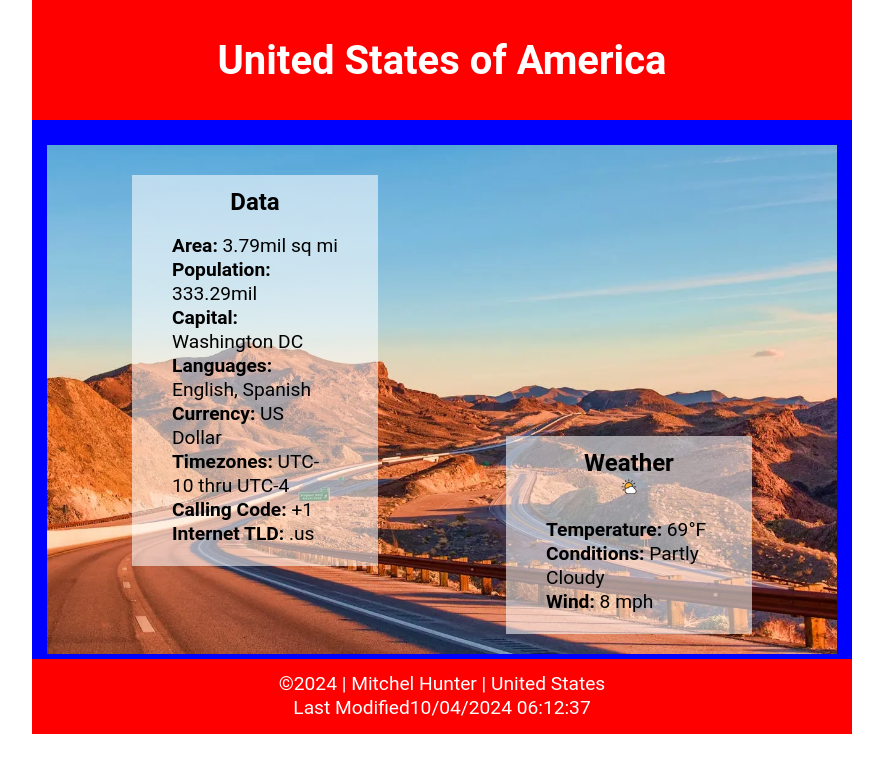
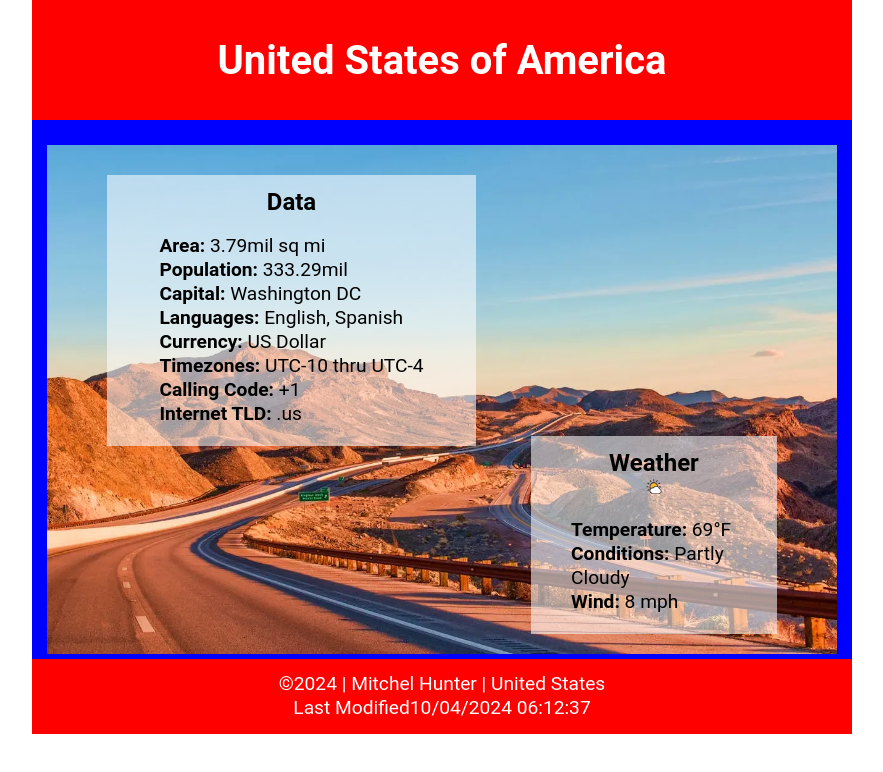
Before and after one commit to utahphotohunter/wdd131, a plain HTML site: page place.html in a window 1280 px wide. Shown: the whole page, without its empty margins (198-1081 px from the left). Drawn offline with Linux system fonts and the light colour scheme.

Commit message:
fixed layout of data and weather articles on large viewports

```diff
--- a/styles/place-large.css
+++ b/styles/place-large.css
@@ -69,7 +69,7 @@ main {
     max-width: 1600px;
 }
 
-@media (min-width: 820px) {
+@media (min-width: 821px) {
 
     /* header */
 
@@ -115,17 +115,18 @@ main {
         align-items: center;
         margin: 0;
         position: absolute;
-        width: 30%;
     }
 
     .data-article {
         top: 175px;
-        left: 100px;
+        left: 75px;
+        width: 45%;
     }
 
     .weather-article {
         bottom: 100px;
-        right: 100px;
+        right: 75px;
+        width: 30%;
     }
 
     .data-article .data-header,
```
